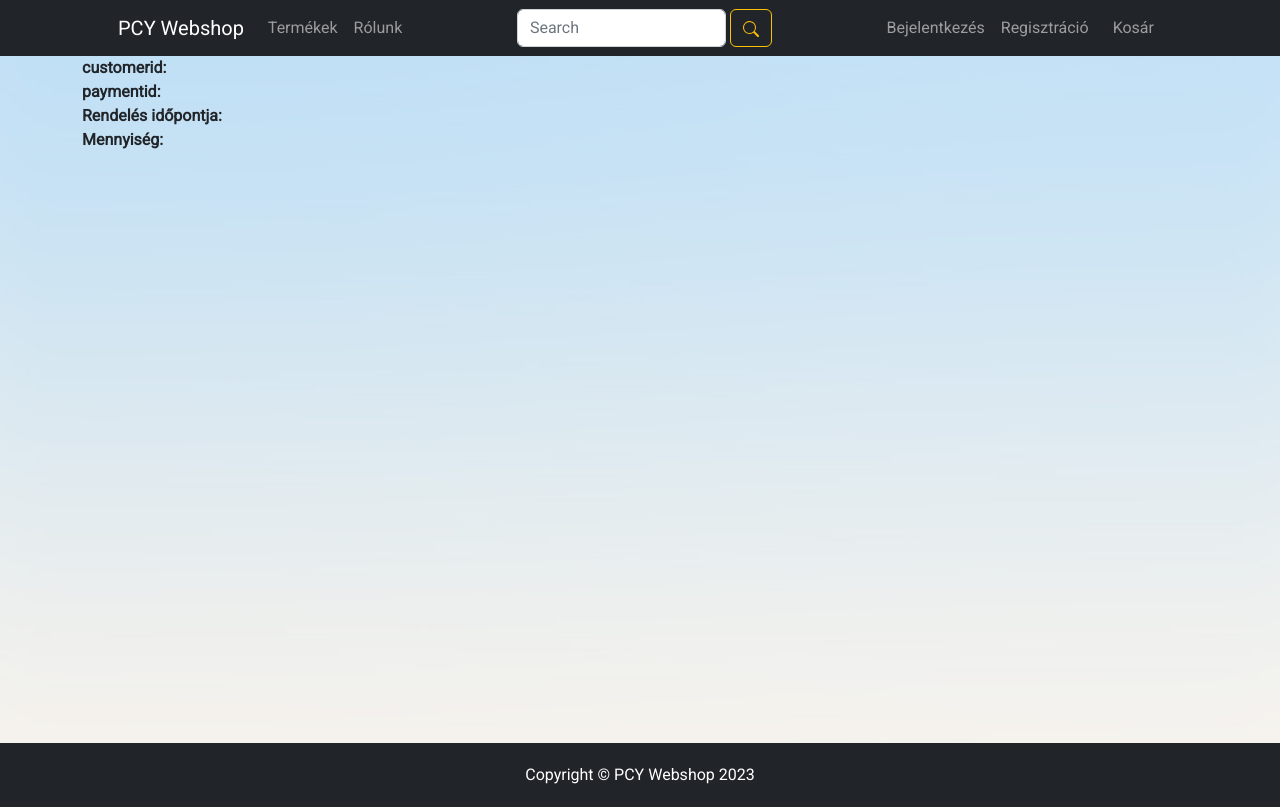
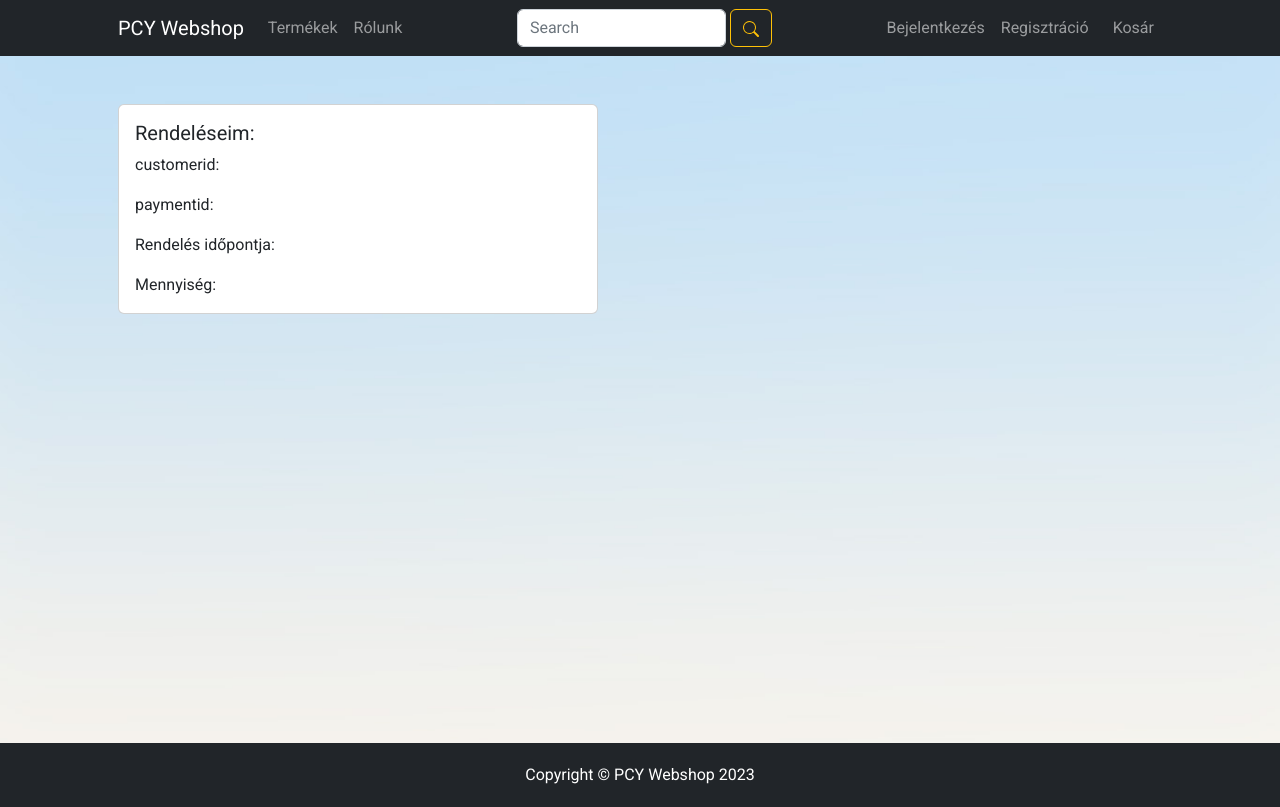
Before and after one commit to egonixaimgod/Vizsgaremek_2024_bbence_pzsombor, an Angular app: page /orders in a window 1280 px wide. Built offline with nearby package versions, Linux system fonts and the light colour scheme.

Commit message:
javítgatás

```diff
--- a/src/app/base.service.ts
+++ b/src/app/base.service.ts
@@ -5,13 +5,10 @@ import { Injectable } from '@angular/core';
   providedIn: 'root'
 })
 export class BaseService {
-  host = 'http://localhost:8000/api/';
+  host = 'http://127.0.0.1:8000/api/products';
   constructor(private http: HttpClient) { }
 
   getProducts() {
-    let endpoint = 'products';
-    let url = this.host + endpoint;
-
-    return this.http.get<any>(url);
+    return this.http.get<any>(this.host);
   }
 }
--- a/src/app/myorders/myorders.component.html
+++ b/src/app/myorders/myorders.component.html
@@ -1,12 +1,11 @@
-<div class="container">
-    <div class="row">
-        <div class="col">
-            <p *ngIf="OrderService.userData">
-                <strong>customerid:</strong> {{ OrderService.userData.customer_id}} <br>
-                <strong>paymentid:</strong> {{ OrderService.userData.payment_id }} <br>
-                <strong>Rendelés időpontja:</strong> {{ OrderService.userData.order_date }} <br>
-                <strong>Mennyiség:</strong> {{ OrderItemsService.userDataItems.amount}}
-            </p>
+<div class="container pt-5 px-5">
+    <div class="card" style="width: 30rem;">
+        <div class="card-body">
+          <h5 class="card-title">Rendeléseim:</h5>
+          <p class="card-text">customerid:{{ OrderService.userData.customer_id }}</p>
+          <p class="card-text">paymentid:{{ OrderService.userData.payment_id }}</p>
+          <p class="card-text">Rendelés időpontja:{{ OrderService.userData.order_date }}</p>
+          <p class="card-text">Mennyiség:{{ OrderService.userData.amount }}</p>
         </div>
+      </div>
     </div>
-</div>
--- a/src/app/profile/profile.component.html
+++ b/src/app/profile/profile.component.html
@@ -1,11 +1,13 @@
-<div class="container">
-    <div class="row">
-        <div class="col">
-            <p *ngIf="authservice.userData">
-                <strong>Név:</strong> {{ authservice.userData.data.name }} <br>
-                <strong>Város:</strong> {{ authservice.userData.data.city }}<br>
-                <strong>Tokenje:</strong> {{ authservice.token}}
-            </p>
-        </div>
+<div class="container pt-5 px-5">
+<div class="card" style="width: 30rem;">
+    <div class="card-body">
+      <h5 class="card-title">Profilom:</h5>
+      <p class="card-text">Név: {{ authservice.userData.data.name }}</p>
+      <p class="card-text">Email: {{ authservice.userData.data.email }}</p>
+      <p class="card-text">Cím: {{ authservice.userData.data.address }}</p>
+      <p class="card-text">Város: {{ authservice.userData.data.city }}</p>
+      <p class="card-text">Irányítószám: {{ authservice.userData.data.postal_code }}</p>
+      <p class="card-text">Telefonszám: {{ authservice.userData.data.phone }}</p>
     </div>
+  </div>
 </div>
--- a/src/app/signup/signup.component.ts
+++ b/src/app/signup/signup.component.ts
@@ -24,10 +24,10 @@ export class SignupComponent {
     this.http.post('http://127.0.0.1:8000/api/auth/register', this.userData)
       .subscribe((response) => {
         console.log('Regisztráció sikeres:', response);
-        alert("Gratulálok! Sikeres regiszráció! :)");
+        alert("Gratulálok! Sikeres regiszráció!");
       }, (error) => {
         console.error('Regisztráció sikertelen:', error);
-        alert("Sajnos hibás regisztráció, ellenőrizd az adataid! :(");
+        alert("Sajnos hibás regisztráció, ellenőrizd az adataid!");
       });
   }
 }
```
